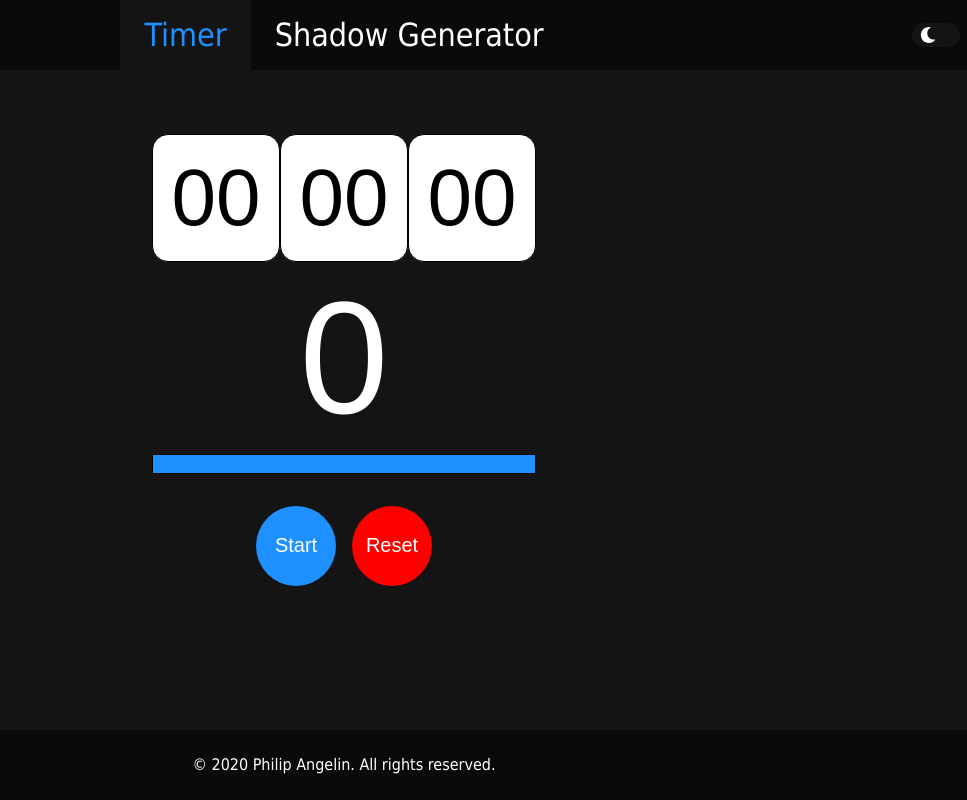
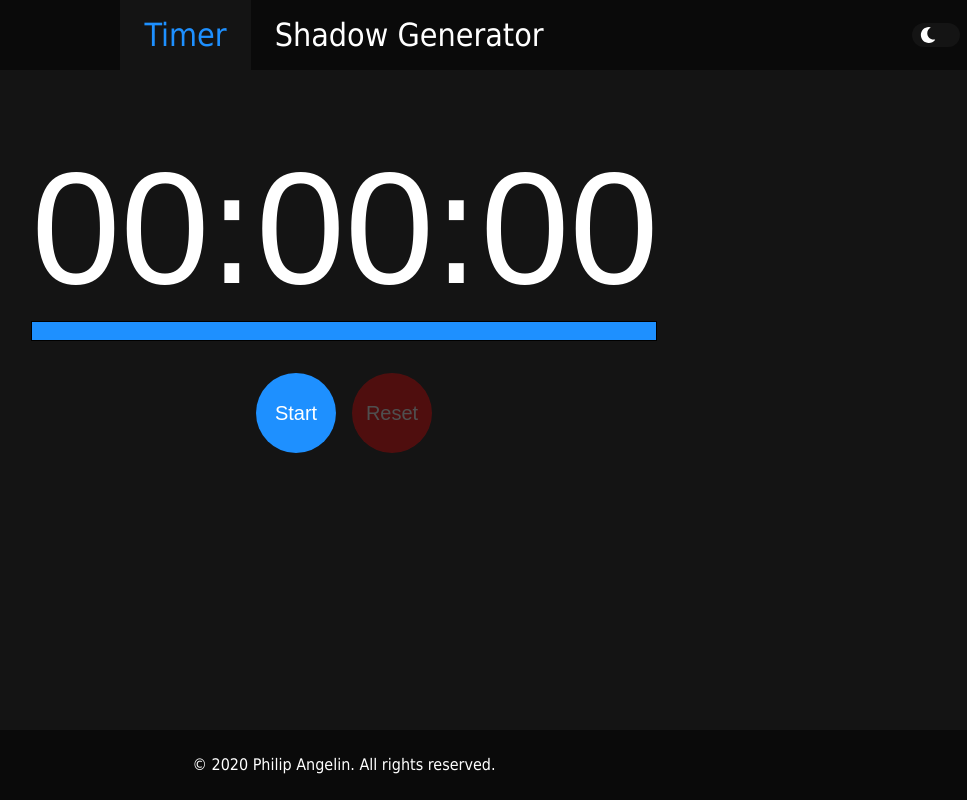
Before and after one commit to Zeilar/tools, a React (Create React App) app: page /timer in a window 1280 px wide. Shown: the whole page, without its empty margins (296-1263 px from the left). Built offline with nearby package versions, Linux system fonts and the light colour scheme.

Commit message:
Input scroll incrementer

```diff
--- a/src/components/Timer.js
+++ b/src/components/Timer.js
@@ -10,16 +10,21 @@ export default function Timer() {
         },
         timerInputWrapper: {
             'justify-content': 'space-between',
+            'align-items': 'baseline',
             display: 'flex',
             width: '100%',
         },
         timerInput: {
-            border: '1px solid black',
+            'border-radius': '1rem',
             'text-align': 'center',
-            'font-size': '5rem',
+            background: 'none',
+            'font-size': '10rem',
+            color: 'inherit',
             height: '8rem',
-            'border-radius': '1rem',
-            width: '8rem',
+            width: '11rem',
+        },
+        timerInputSeparator: {
+            'font-size': '10rem',
         },
         timerContainer: {
             'flex-direction': 'column',
@@ -69,20 +74,17 @@ export default function Timer() {
             height: '100%',
             width: '100%',
         },
-        timerClock: {
-            'font-family': 'Helvetica',
-            'font-size': '10rem',
-            margin: '1% 0',
-        },
     });
     const classes = styles();
 
+    const [timerFinished, setTimerFinished] = useState(false);
     const [originalInput, setOriginalInput] = useState(0);
     const [timerActive, setTimerState] = useState(false);
     const [timerSeconds, setTimerSeconds] = useState(0);
     const [barWidth, setBarWidth] = useState(100);
     const inputSeconds = useRef();
     const inputMinutes = useRef();
+    const resetButton = useRef();
     const inputHours = useRef();
 
     useEffect(() => {
@@ -100,13 +102,16 @@ export default function Timer() {
 
             if (timerSeconds <= 0) {
                 clearTimeout(timerTick);
-                audio.play();
+                setTimeout(() => {
+                    audio.play();
+                }, 1000);
                 setTimeout(() => {
                     audio.pause();
                     audio.currentTime = 0;
                 }, 5000);
+                setTimerFinished(true);
+                setTimerState(false);
                 setOriginalInput(0);
-                setTimerState(false);
             }
 
             return () => {
@@ -135,6 +140,8 @@ export default function Timer() {
         const totalSeconds = seconds + (minutes * 60) + (hours * 60 * 60);
 
         if (totalSeconds <= 0) return setTimerState(false);
+
+        resetButton.current.removeAttribute('disabled');
 
         localStorage.setItem('timerSeconds', seconds);
         localStorage.setItem('timerMinutes', minutes);
@@ -181,8 +188,10 @@ export default function Timer() {
     }
 
     function timerReset() {
+        console.log('reset clicked');
         audio.pause();
         audio.currentTime = 0;
+        setTimerFinished(false);
         setTimerState(false);
         setOriginalInput(0);
         setTimerSeconds(0);
@@ -197,24 +206,36 @@ export default function Timer() {
         return number < 10 ? `0${number}` : number;
     }
 
+    function inputScroll(e) {
+        console.log(e.deltaY);
+        const value = parseInt(e.target.value);
+        if (e.deltaY > 0) {
+            if (!value) return;
+            e.target.value = formatNumber(value - 1);
+        } else {
+            e.target.value = formatNumber(value + 1);
+        }
+    }
+
     return (
         <div className={classes.timerContainer} id="content">
             <div className={classes.timerInputWrapper}>
                 <input
                     className={classes.timerInput} maxLength="2" id="inputHours" type="text" onBlur={inputChange} ref={inputHours}
-                    onClick={(e) => e.target.select()} defaultValue={formatNumber(localStorage.getItem('timerHours')) ?? '00'}
+                    onClick={(e) => e.target.select()} defaultValue={formatNumber(localStorage.getItem('timerHours')) ?? '00'} onWheel={inputScroll}
                 />
+                <span className={classes.timerInputSeparator}>:</span>
                 <input
                     className={classes.timerInput} maxLength="2" id="inputMinutes" type="text" onBlur={inputChange} ref={inputMinutes}
-                    onClick={(e) => e.target.select()} defaultValue={formatNumber(localStorage.getItem('timerMinutes')) ?? '00'}
+                    onClick={(e) => e.target.select()} defaultValue={formatNumber(localStorage.getItem('timerMinutes')) ?? '00'} onWheel={inputScroll}
                 />
+                <span className={classes.timerInputSeparator}>:</span>
                 <input
                     className={classes.timerInput} maxLength="2" id="inputSeconds" type="text" onBlur={inputChange} ref={inputSeconds}
-                    onClick={(e) => e.target.select()} defaultValue={formatNumber(localStorage.getItem('timerSeconds')) ?? '00'}
+                    onClick={(e) => e.target.select()} defaultValue={formatNumber(localStorage.getItem('timerSeconds')) ?? '00'} onWheel={inputScroll}
                 />
             </div>
             <div className={classes.timerBarOuter}>
-                <p className={classes.timerClock}>{timerSeconds}</p>
                 <div className={classes.timerBarInner}>
                     <div className={classes.timerBar} style={{ width: `${barWidth}%` }}></div>
                 </div>
@@ -229,7 +250,7 @@ export default function Timer() {
                             <span>Pause</span>
                         </button>
                 }
-                <button className={`${classes.buttons} ${classes.resetTimer}`} onClick={timerReset}>
+                <button className={`${classes.buttons} ${classes.resetTimer}`} onClick={timerReset} ref={resetButton} disabled={!timerFinished}>
                     <span>Reset</span>
                 </button>
             </div>
```
